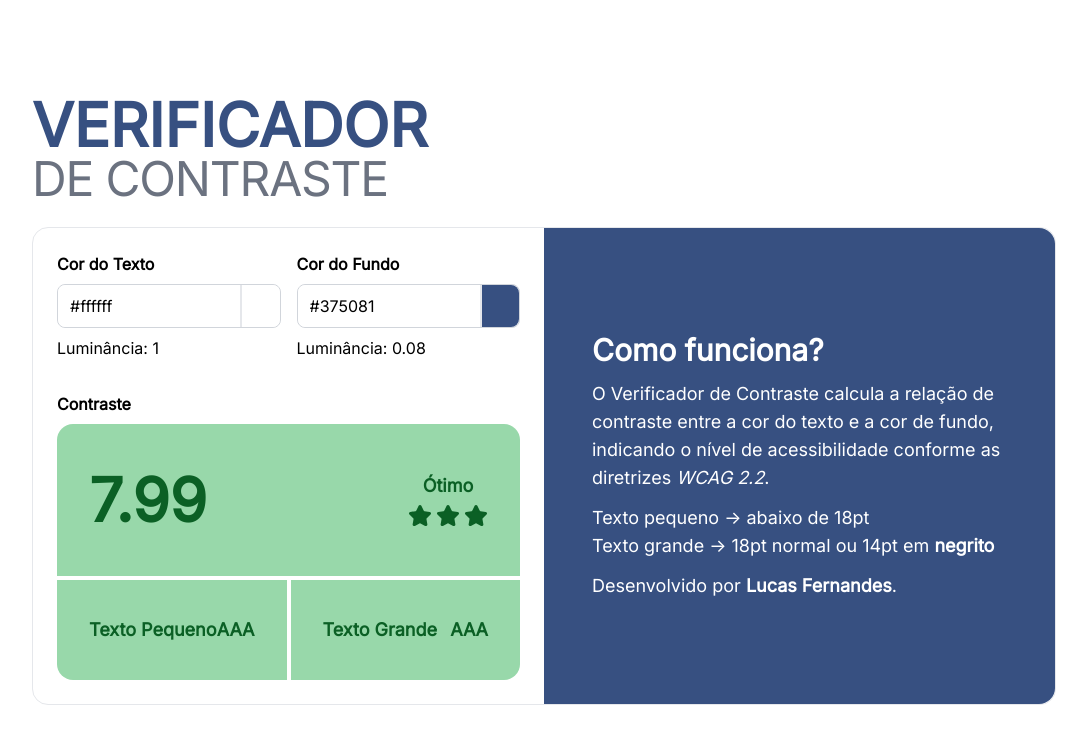
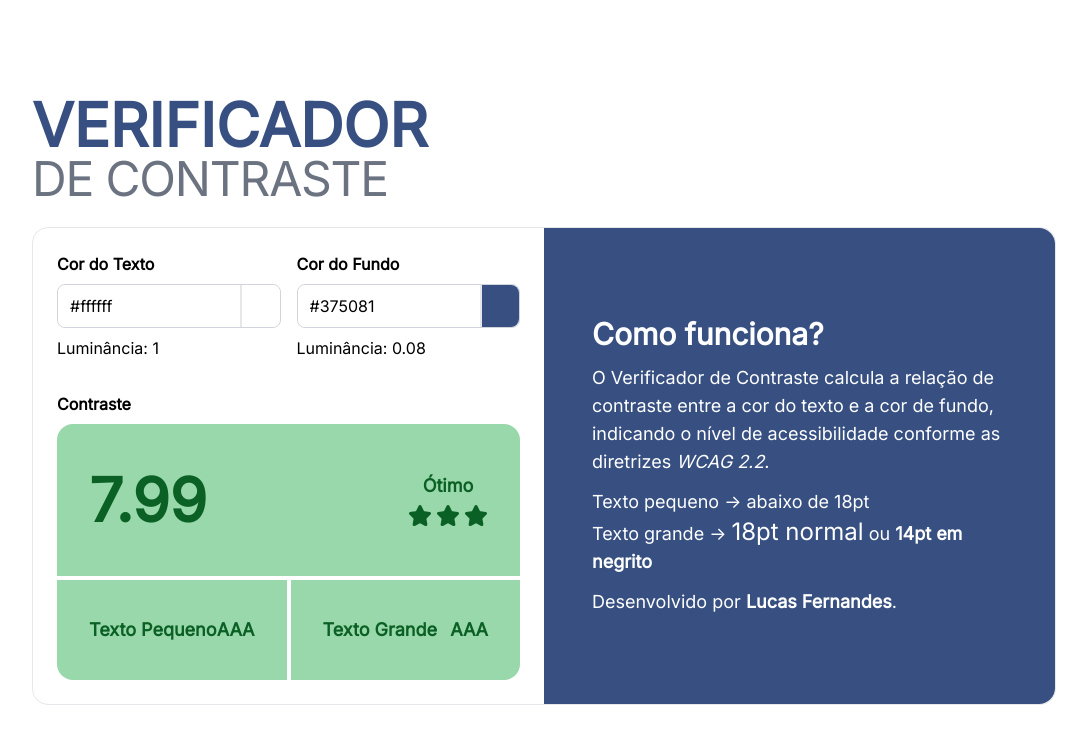
Before and after one commit to lucaskevyn/verificador-contraste, a Next.js app: page / in a window 1280 px wide. Shown: the top 744 px of the page, without its empty margins (96-1183 px from the left). Built offline with nearby package versions, Linux system fonts and the light colour scheme.

Commit message:
style: tamanho da fonte

```diff
--- a/app/page.tsx
+++ b/app/page.tsx
@@ -80,7 +80,7 @@ export default function Home() {
               />
             </div>
             <div className="flex flex-col gap-2">
-              <span className="">Contraste</span>
+              <span>Contraste</span>
               <div className="flex flex-col h-64 gap-1 text-lg">
                 <div
                   className={`flex h-3/5 rounded-t-2xl p-4 lg:p-8 justify-between items-center ${
@@ -170,8 +170,9 @@ export default function Home() {
               <p>
                 Texto pequeno {"->"} abaixo de 18pt
                 <br />
-                Texto grande {"->"} 18pt normal ou 14pt em{" "}
-                <span className="font-bold">negrito</span>
+                Texto grande {"->"}{" "}
+                <span className="text-2xl">18pt normal</span> ou {""}
+                <span className="font-bold">14pt em negrito</span>
               </p>
               <p>
                 Desenvolvido por{" "}
```
